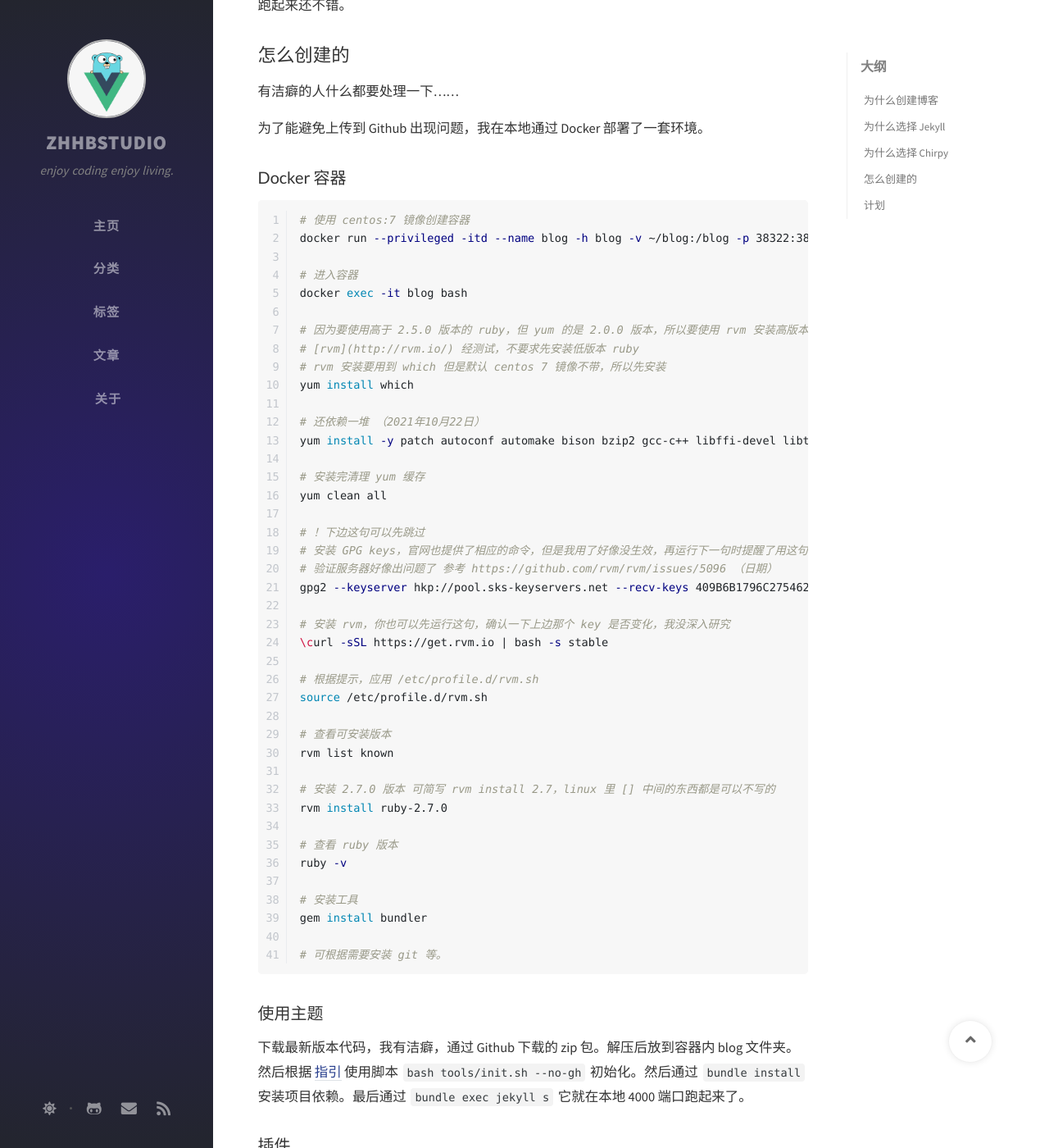
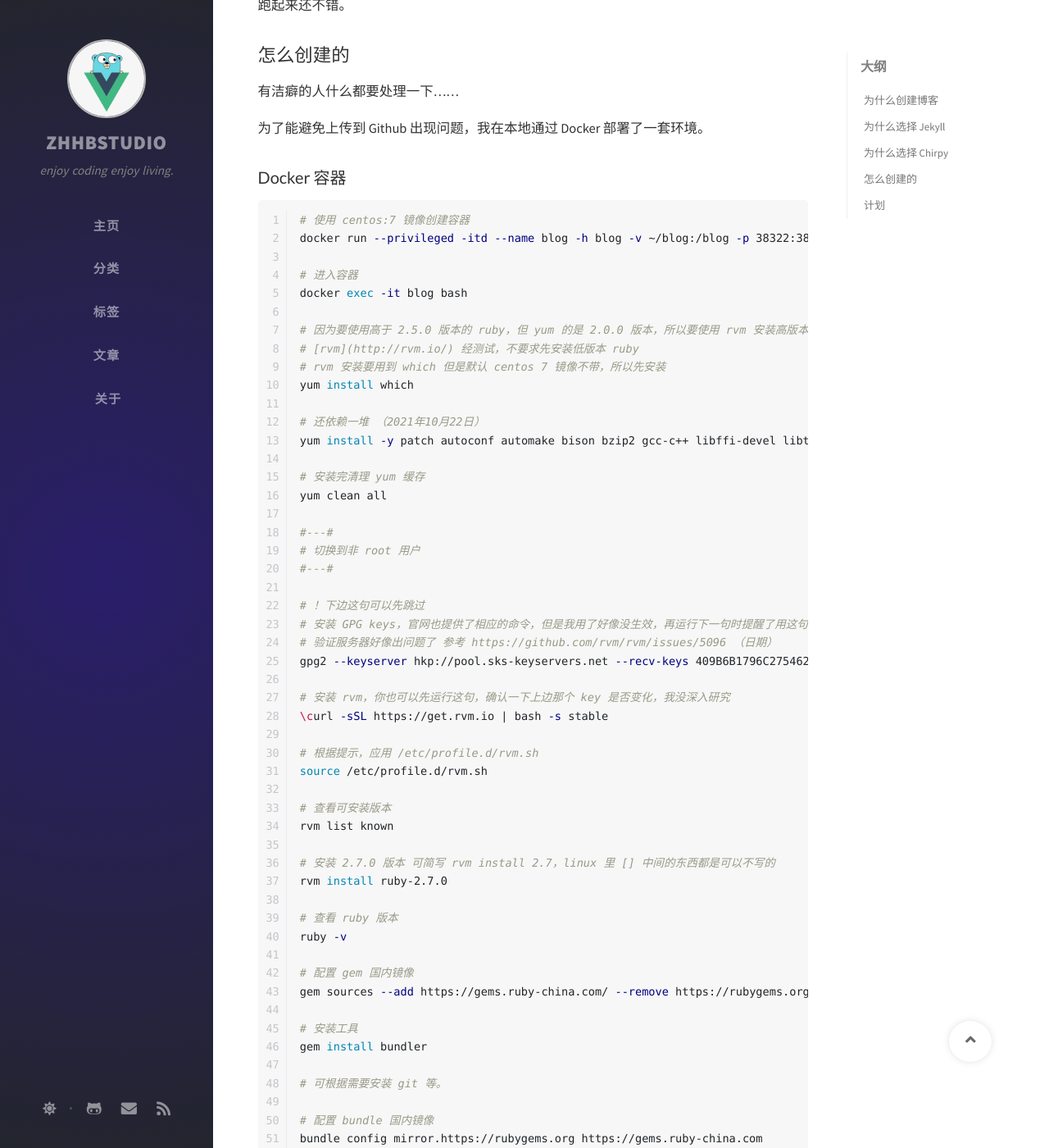
Before and after one commit to zhhbstudio/zhhbstudio.github.io, a Jekyll site: the page built from _posts/2020-12-01-init-my-blog.md, in a window 1280 px wide and 1400 px high, scrolled down 638 px. Shown: the whole window at 82% size. Built offline with Jekyll 4.4.1, drawn with Linux system fonts in a browser that asks for light colours; nearby versions of some CDN libraries; comment, search, counter and statistics services are not loaded.

Commit message:
update：增加国内代理配置说明

````diff
--- a/_posts/2020-12-01-init-my-blog.md
+++ b/_posts/2020-12-01-init-my-blog.md
@@ -44,6 +44,10 @@ yum install -y patch autoconf automake bison bzip2 gcc-c++ libffi-devel libtool
 # 安装完清理 yum 缓存
 yum clean all
 
+#---#
+# 切换到非 root 用户
+#---#
+
 # ！下边这句可以先跳过
 # 安装 GPG keys，官网也提供了相应的命令，但是我用了好像没生效，再运行下一句时提醒了用这句
 # 验证服务器好像出问题了 参考 https://github.com/rvm/rvm/issues/5096 （日期）
@@ -64,10 +68,17 @@ rvm install ruby-2.7.0
 # 查看 ruby 版本
 ruby -v
 
+# 配置 gem 国内镜像
+gem sources --add https://gems.ruby-china.com/ --remove https://rubygems.org/
+
 # 安装工具
 gem install bundler
 
 # 可根据需要安装 git 等。
+
+# 配置 bundle 国内镜像
+bundle config mirror.https://rubygems.org https://gems.ruby-china.com
+
 ```
 ### 使用主题
 
````
